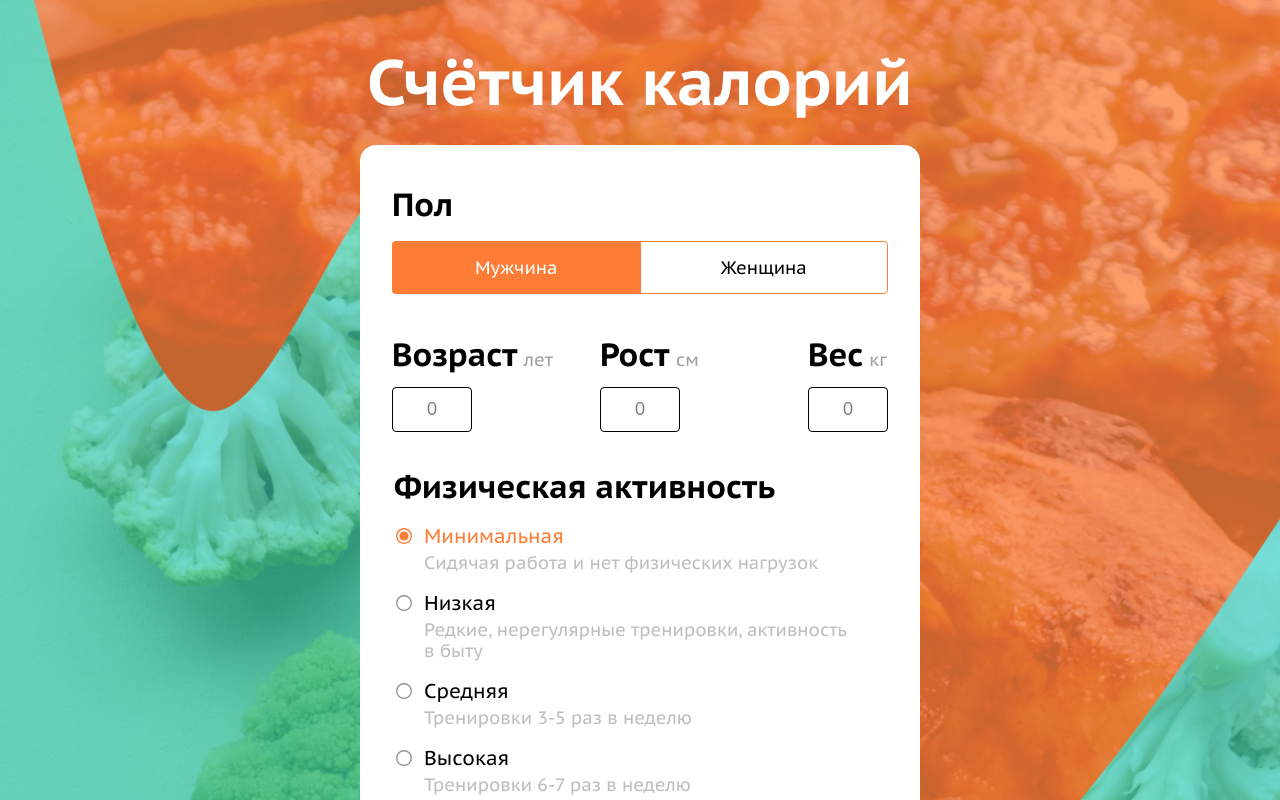
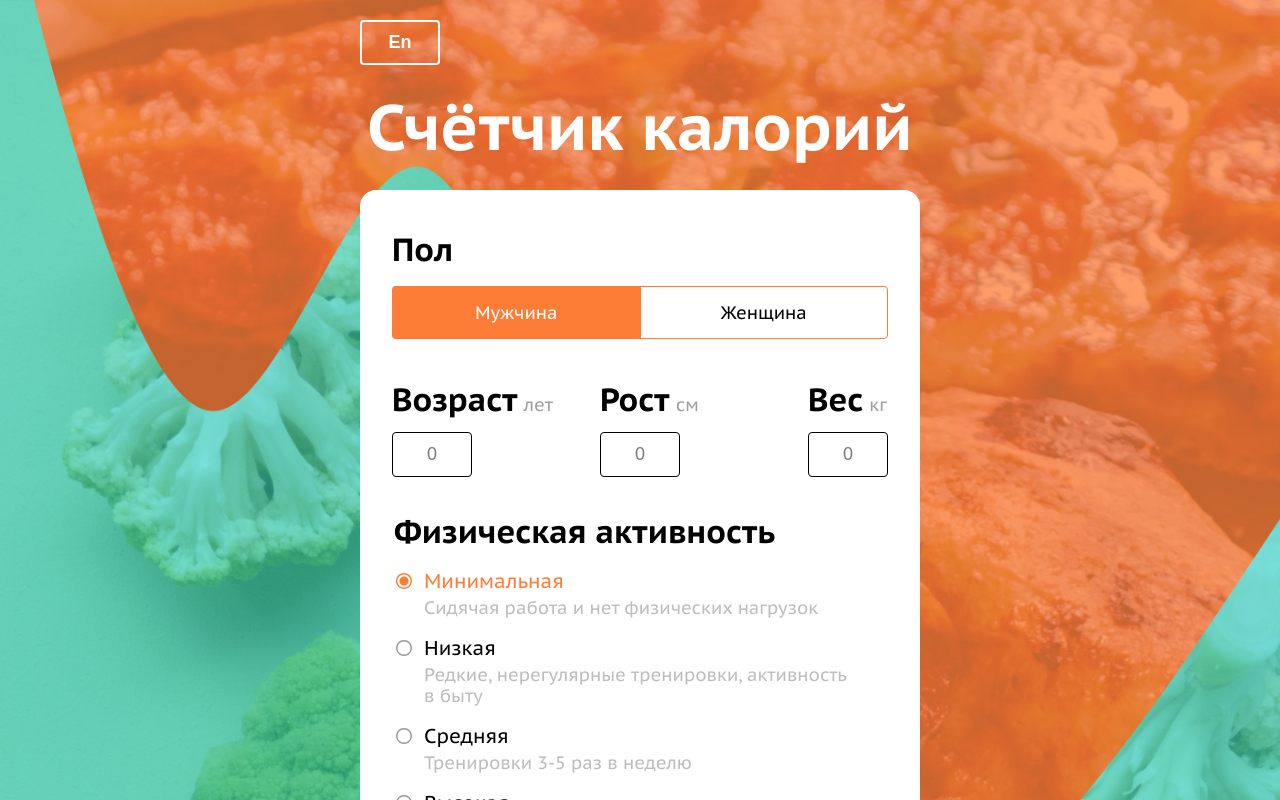
Before and after one commit to Surtt/Calorie-Counter, a React (Create React App) app: page / in a window 1280 px wide. Shown: the top 800 px of the page. Built offline with nearby package versions, Linux system fonts and the light colour scheme.

Commit message:
added locles

```diff
--- a/package.json
+++ b/package.json
@@ -7,8 +7,10 @@
     "@testing-library/react": "^11.2.7",
     "@testing-library/user-event": "^12.8.3",
     "formik": "^2.2.9",
+    "i18next": "^20.3.2",
     "react": "^17.0.2",
     "react-dom": "^17.0.2",
+    "react-i18next": "^11.11.0",
     "react-scripts": "4.0.3",
     "web-vitals": "^1.1.2",
     "yup": "^0.32.9"
--- a/src/App.css
+++ b/src/App.css
@@ -210,6 +210,7 @@ input[type="number"] {
 
 .counter__heading {
   margin: 0;
+  margin-top: 45px;
   margin-bottom: 22px;
 
   color: var(--color-text-white);
@@ -376,6 +377,11 @@ input[type="number"] {
 
 .input {
   width: fit-content;
+  /* for english version */
+  /* display: flex;
+  flex-direction: column;
+  align-items: center;
+  */
 }
 
 .input__heading {
@@ -652,3 +658,22 @@ input[type="number"] {
 
   cursor: not-allowed;
 }
+
+.btn {
+  position: absolute;
+  top: 20px;
+  background: transparent;
+  border: 2px solid white;
+  padding: 10px 20px;
+  border-radius: 4px;
+  color: white;
+  font-size: 18px;
+  font-weight: bold;
+  cursor: pointer;
+  width: 80px;
+}
+
+.btn:hover {
+  color: black;
+  border: 2px solid black;
+}
--- a/src/App.js
+++ b/src/App.js
@@ -1,13 +1,34 @@
+import React, { useState } from 'react';
+import i18next from 'i18next';
+import resources from './locales/index';
 import Title from './components/Title';
 import Form from './components/Form';
+import Lang from './components/Lang';
 
 import './App.css';
 
-function App() {
+const App = () => {
+  const [lang, setLang] = useState('ru');
+  const [buttonLng, setButtonLng] = useState('En');
+  i18next.init({
+    lng: lang,
+    debug: true,
+    resources,
+  });
+  const changeLang = (lng) => {
+    if (lng === 'ru') {
+      setLang('en');
+      setButtonLng('Ру');
+    } else {
+      setLang('ru');
+      setButtonLng('En');
+    }
+  };
   return (
     <article className="counter">
       <Title />
       <Form />
+      <Lang changeLang={() => changeLang(lang)} buttonLng={buttonLng} />
     </article>
   );
 }
--- /dev/null
+++ b/src/components/Lang.jsx
@@ -0,0 +1,7 @@
+const Lang = ({ changeLang, buttonLng }) => {
+  return (
+    <button onClick={changeLang} className="btn">{buttonLng}</button>
+  );
+};
+
+export default Lang;
--- a/src/components/Result.jsx
+++ b/src/components/Result.jsx
@@ -1,4 +1,5 @@
 import React from 'react';
+import i18next from 'i18next';
 
 const Result = ({ show, values }) => {
   const res = (data) => {
@@ -34,38 +35,38 @@ const Result = ({ show, values }) => {
   };
 
   const standard = Math.round(sum(result, values));
+  const weightLoss = Math.round(standard - standard * 0.15);
   const weightGain = Math.round(standard + standard * 0.15);
-  const weightLoss = Math.round(standard - standard * 0.15);
 
   const cs = show ? 'counter__result' : 'counter__result counter__result--hidden';
   return (
     <section className={cs}>
       <h2 className="heading">
-        Ваша норма калорий
+        {i18next.t('result.norm')}
       </h2>
       <ul className="counter__result-list">
         <li className="counter__result-item">
           <h3>
-            <span id="calories-norm">{standard}</span> ккал
+            <span id="calories-norm">{standard}</span> {i18next.t('result.kcal')}
           </h3>
           <p>
-            поддержание веса
+            {i18next.t('result.standard')}
           </p>
         </li>
         <li className="counter__result-item">
           <h3>
-            <span id="calories-minimal">{weightLoss}</span> ккал
+            <span id="calories-minimal">{weightLoss}</span> {i18next.t('result.kcal')}
           </h3>
           <p>
-            снижение веса
+            {i18next.t('result.weightLoss')}
           </p>
         </li>
         <li className="counter__result-item">
           <h3>
-            <span id="calories-maximal">{weightGain}</span> ккал
+            <span id="calories-maximal">{weightGain}</span> {i18next.t('result.kcal')}
           </h3>
           <p>
-            набор веса
+            {i18next.t('result.weightGain')}
           </p>
         </li>
       </ul>
--- a/src/components/Title.jsx
+++ b/src/components/Title.jsx
@@ -1,6 +1,8 @@
+import i18next from 'i18next';
+
 const Title = () => (
   <h1 className="counter__heading heading-main">
-    Счётчик калорий
+    {i18next.t('heading')}
   </h1>
 );
 
--- a/src/index.js
+++ b/src/index.js
@@ -11,7 +11,4 @@ ReactDOM.render(
   document.getElementById('root')
 );
 
-// If you want to start measuring performance in your app, pass a function
-// to log results (for example: reportWebVitals(console.log))
-// or send to an analytics endpoint. Learn more: https://bit.ly/CRA-vitals
 reportWebVitals();
--- /dev/null
+++ b/src/locales/en.js
@@ -0,0 +1,56 @@
+const en = {
+  translation: {
+    heading: 'Calorie counter',
+    genderSetction: {
+      gender: 'Gender',
+      man: 'Man',
+      woman: 'Woman',
+    },
+    parameters: {
+      age: 'Age',
+      years: 'years',
+      height: 'Height',
+      centimeters: 'cm',
+      weight: 'Weight',
+      kilograms: 'kilo'
+    },
+    activitySection: {
+      activity: 'Physical activity',
+      minSection: {
+        min: 'Minimum',
+        minDescription: 'Sedentary work and no physical activity',
+      },
+      lowSection: {
+        low: 'Low',
+        lowDescription: 'Rare, irregular workouts, activity in everyday life',
+      },
+      mediumSection: {
+        medium: 'Medium',
+        mediumDescription: 'Training sessions 3-5 times a week',
+      },
+      highSection: {
+        high: 'High',
+        highDescription: 'Training 6-7 times a week',
+      },
+      maxSection: {
+        max: 'Maximum',
+        maxDescription: 'More than 6 workouts per week and physical work',
+      },
+    },
+    calculate: 'Calculate',
+    reset: 'Clear fields and calculation',
+    result: {
+      norm: 'Your calorie allowance',
+      kcal: 'kcal',
+      standard: 'weight maintenance',
+      weightLoss: 'weight loss',
+      weightGain: 'weight gain',
+    },
+    errors: {
+      required: 'Required',
+      number: 'The field must be a number',
+    },
+  }
+};
+
+export default en;
--- /dev/null
+++ b/src/locales/index.js
@@ -0,0 +1,4 @@
+import ru from './ru.js';
+import en from './en.js';
+
+export default { ru, en }; // eslint-disable-line
--- /dev/null
+++ b/src/locales/ru.js
@@ -0,0 +1,56 @@
+const ru = {
+  translation: {
+    heading: 'Счётчик калорий',
+    genderSetction: {
+      gender: 'Пол',
+      man: 'Мужчина',
+      woman: 'Женщина',
+    },
+    parameters: {
+      age: 'Возраст',
+      years: 'лет',
+      height: 'Рост',
+      centimeters: 'см',
+      weight: 'Вес',
+      kilograms: 'кг'
+    },
+    activitySection: {
+      activity: 'Физическая активность',
+      minSection: {
+        min: 'Минимальная',
+        minDescription: 'Сидячая работа и нет физических нагрузок',
+      },
+      lowSection: {
+        low: 'Низкая',
+        lowDescription: 'Редкие, нерегулярные тренировки, активность в быту',
+      },
+      mediumSection: {
+        medium: 'Средняя',
+        mediumDescription: 'Тренировки 3-5 раз в неделю',
+      },
+      highSection: {
+        high: 'Высокая',
+        highDescription: 'Тренировки 6-7 раз в неделю',
+      },
+      maxSection: {
+        max: 'Очень высокая',
+        maxDescription: 'Больше 6 тренировок в неделю и физическая работа',
+      },
+    },
+    calculate: 'Рассчитать',
+    reset: 'Очистить поля и расчёт',
+    result: {
+      norm: 'Ваша норма калорий',
+      kcal: 'ккал',
+      standard: 'поддержание веса',
+      weightLoss: 'снижение веса',
+      weightGain: 'набор веса',
+    },
+    errors: {
+      required: 'Поле обязательно',
+      number: 'Поле должно быть числом',
+    },
+  }
+};
+
+export default ru;
```
Also changed, not shown: src/components/Form.jsx (+34 -35 lines), 1 other file (tests, documents, lock files or other folders).
